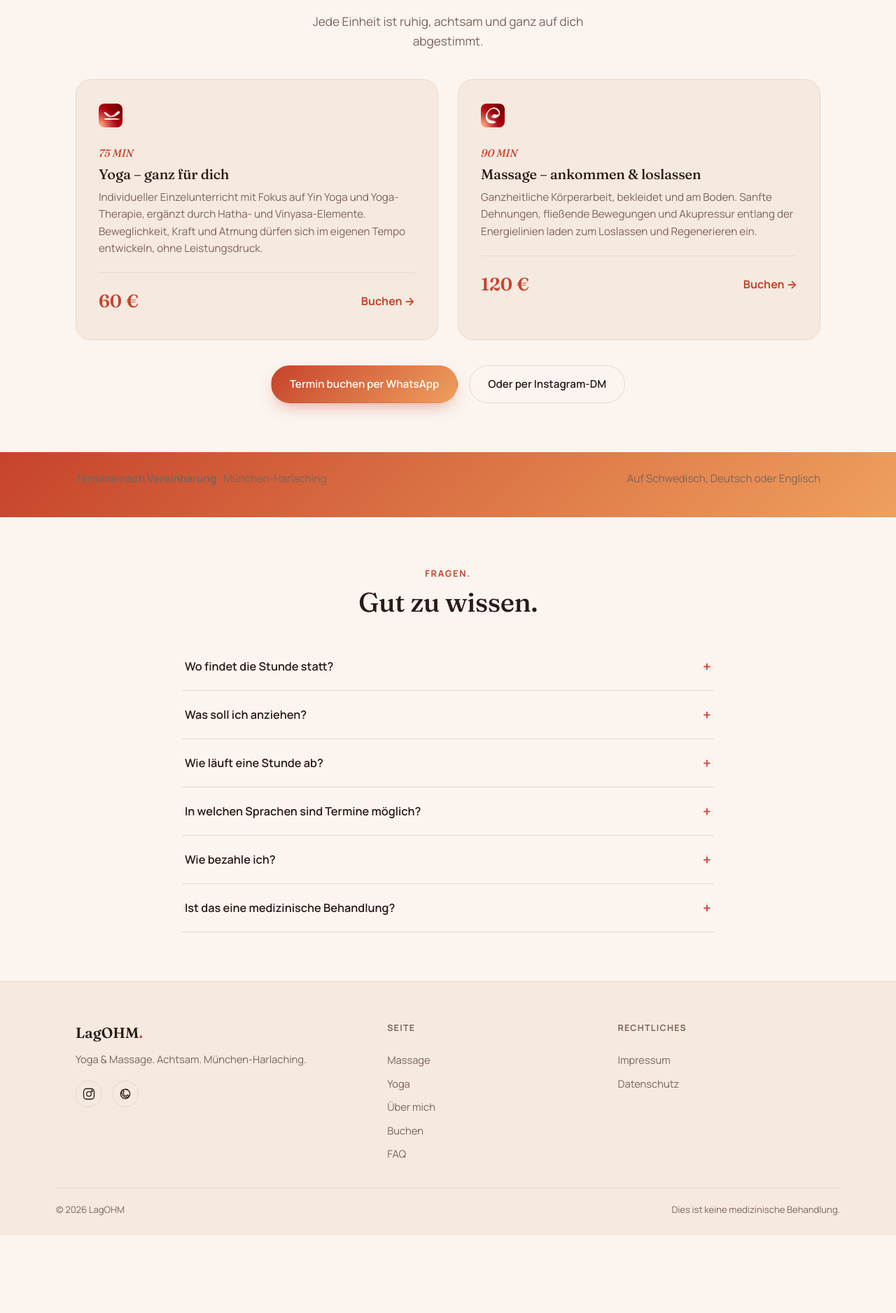
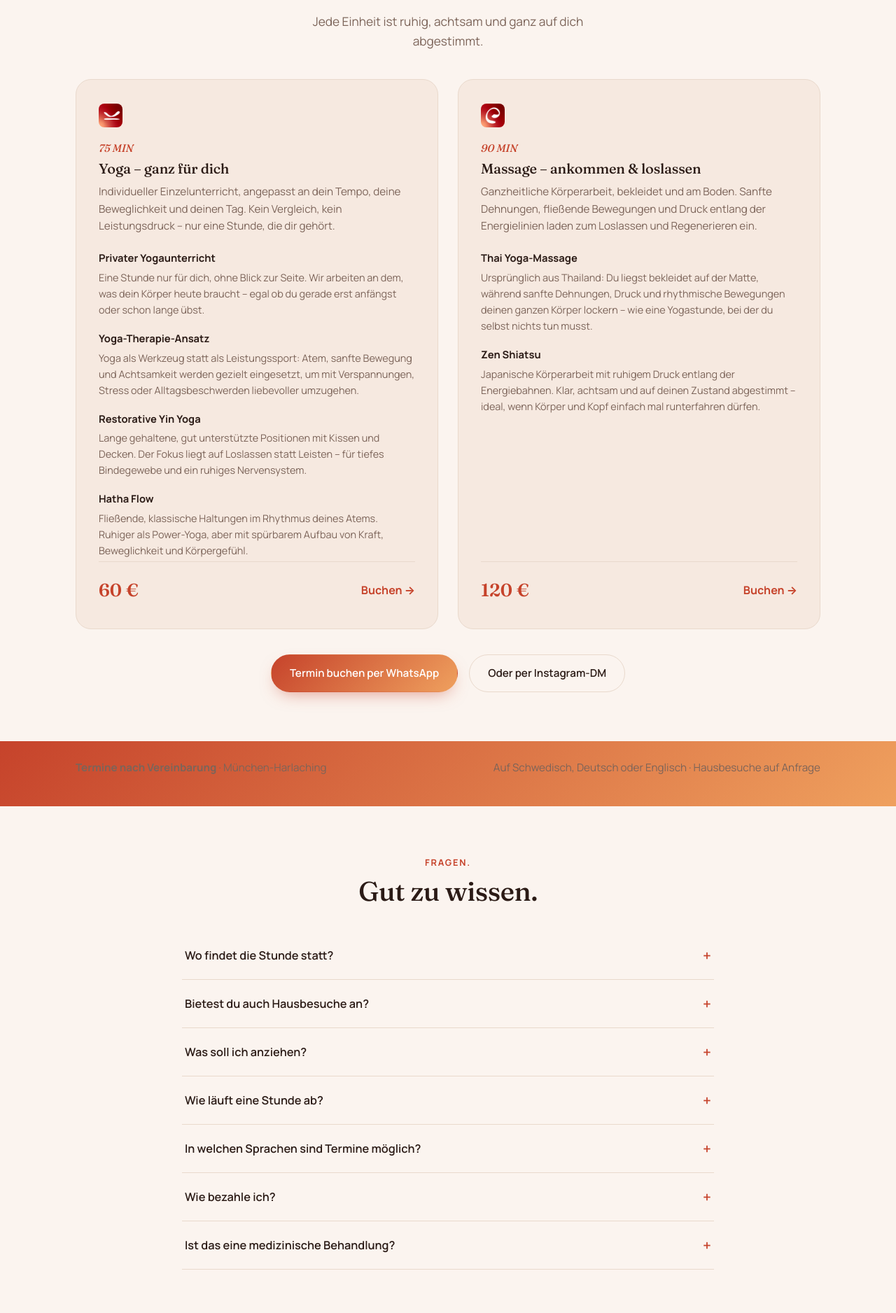
Before and after one commit to LagOHM/lagohm-website, a PHP site: page / in a window 1280 px wide. Shown: the part 2000-3876 px from the top of the page at 70% size. Before the commit the page ends 3765 px from the top, so only its background shows below. Run offline with PHP 8.4, Linux system fonts and the light colour scheme.

Commit message:
Add detailed technique descriptions (Thai Yoga-Massage, Zen Shiatsu, private yoga, yoga therapy, restorative yin, hatha flow) and home-visit-on-request info
Co-Authored-By: Claude Sonnet 5 <noreply@anthropic.com>

```diff
--- a/css/style.css
+++ b/css/style.css
@@ -188,6 +188,7 @@ a{ color: inherit; text-decoration: none; }
   border-radius: var(--radius);
   padding: 34px 32px;
   border: 1px solid var(--line);
+  display:flex; flex-direction:column;
 }
 .service-icon{ width:34px; height:34px; border-radius:8px; margin-bottom:18px; }
 .service-time{
@@ -195,9 +196,17 @@ a{ color: inherit; text-decoration: none; }
   font-size:.95rem; font-weight:600; margin-bottom: 6px;
 }
 .service-card p{ font-size:.95rem; }
+
+.technique-list{ display:flex; flex-direction:column; gap:18px; margin: 6px 0 4px; }
+.technique h4{
+  font-family: var(--sans); font-size:.92rem; font-weight:700; color: var(--ink);
+  margin: 0 0 4px;
+}
+.technique p{ font-size:.9rem; margin:0; }
+
 .service-foot{
   display:flex; align-items:center; justify-content:space-between;
-  margin-top: 22px; padding-top: 20px; border-top:1px solid var(--line);
+  margin-top: auto; padding-top: 20px; border-top:1px solid var(--line);
 }
 .price{ font-family: var(--serif); font-size:1.6rem; color: var(--accent-1); font-weight:600; }
 
--- a/index.html
+++ b/index.html
@@ -113,7 +113,27 @@
           <img class="service-icon" src="images/icon-yoga.png" alt="">
           <div class="service-time">75 MIN</div>
           <h3>Yoga – ganz für dich</h3>
-          <p>Individueller Einzelunterricht mit Fokus auf Yin Yoga und Yoga-Therapie, ergänzt durch Hatha- und Vinyasa-Elemente. Beweglichkeit, Kraft und Atmung dürfen sich im eigenen Tempo entwickeln, ohne Leistungsdruck.</p>
+          <p>Individueller Einzelunterricht, angepasst an dein Tempo, deine Beweglichkeit und deinen Tag. Kein Vergleich, kein Leistungsdruck – nur eine Stunde, die dir gehört.</p>
+
+          <div class="technique-list">
+            <div class="technique">
+              <h4>Privater Yogaunterricht</h4>
+              <p>Eine Stunde nur für dich, ohne Blick zur Seite. Wir arbeiten an dem, was dein Körper heute braucht – egal ob du gerade erst anfängst oder schon lange übst.</p>
+            </div>
+            <div class="technique">
+              <h4>Yoga-Therapie-Ansatz</h4>
+              <p>Yoga als Werkzeug statt als Leistungssport: Atem, sanfte Bewegung und Achtsamkeit werden gezielt eingesetzt, um mit Verspannungen, Stress oder Alltagsbeschwerden liebevoller umzugehen.</p>
+            </div>
+            <div class="technique">
+              <h4>Restorative Yin Yoga</h4>
+              <p>Lange gehaltene, gut unterstützte Positionen mit Kissen und Decken. Der Fokus liegt auf Loslassen statt Leisten – für tiefes Bindegewebe und ein ruhiges Nervensystem.</p>
+            </div>
+            <div class="technique">
+              <h4>Hatha Flow</h4>
+              <p>Fließende, klassische Haltungen im Rhythmus deines Atems. Ruhiger als Power-Yoga, aber mit spürbarem Aufbau von Kraft, Beweglichkeit und Körpergefühl.</p>
+            </div>
+          </div>
+
           <div class="service-foot">
             <span class="price">60&nbsp;€</span>
             <a class="link-arrow" href="https://wa.me/4917696043066" target="_blank" rel="noopener">Buchen →</a>
@@ -124,7 +144,19 @@
           <img class="service-icon" src="images/icon-massage.png" alt="">
           <div class="service-time">90 MIN</div>
           <h3>Massage – ankommen &amp; loslassen</h3>
-          <p>Ganzheitliche Körperarbeit, bekleidet und am Boden. Sanfte Dehnungen, fließende Bewegungen und Akupressur entlang der Energielinien laden zum Loslassen und Regenerieren ein.</p>
+          <p>Ganzheitliche Körperarbeit, bekleidet und am Boden. Sanfte Dehnungen, fließende Bewegungen und Druck entlang der Energielinien laden zum Loslassen und Regenerieren ein.</p>
+
+          <div class="technique-list">
+            <div class="technique">
+              <h4>Thai Yoga-Massage</h4>
+              <p>Ursprünglich aus Thailand: Du liegst bekleidet auf der Matte, während sanfte Dehnungen, Druck und rhythmische Bewegungen deinen ganzen Körper lockern – wie eine Yogastunde, bei der du selbst nichts tun musst.</p>
+            </div>
+            <div class="technique">
+              <h4>Zen Shiatsu</h4>
+              <p>Japanische Körperarbeit mit ruhigem Druck entlang der Energiebahnen. Klar, achtsam und auf deinen Zustand abgestimmt – ideal, wenn Körper und Kopf einfach mal runterfahren dürfen.</p>
+            </div>
+          </div>
+
           <div class="service-foot">
             <span class="price">120&nbsp;€</span>
             <a class="link-arrow" href="https://wa.me/4917696043066" target="_blank" rel="noopener">Buchen →</a>
@@ -142,7 +174,7 @@
   <section class="info-strip">
     <div class="wrap info-strip-inner">
       <p><strong>Termine nach Vereinbarung</strong> · München-Harlaching</p>
-      <p>Auf Schwedisch, Deutsch oder Englisch</p>
+      <p>Auf Schwedisch, Deutsch oder Englisch · Hausbesuche auf Anfrage</p>
     </div>
   </section>
 
@@ -158,6 +190,14 @@
           </button>
           <div class="accordion-panel" hidden>
             <p>Im privaten Raum in München-Harlaching. Die genaue Adresse erhältst du nach der Terminbestätigung.</p>
+          </div>
+        </div>
+        <div class="accordion-item">
+          <button class="accordion-trigger" aria-expanded="false">
+            <span>Bietest du auch Hausbesuche an?</span><span class="accordion-icon">+</span>
+          </button>
+          <div class="accordion-panel" hidden>
+            <p>Auf Anfrage komme ich auch zu dir nach Hause, in und um München. Schreib mir einfach kurz, wohin es gehen soll, dann schauen wir gemeinsam, ob es passt.</p>
           </div>
         </div>
         <div class="accordion-item">
```
